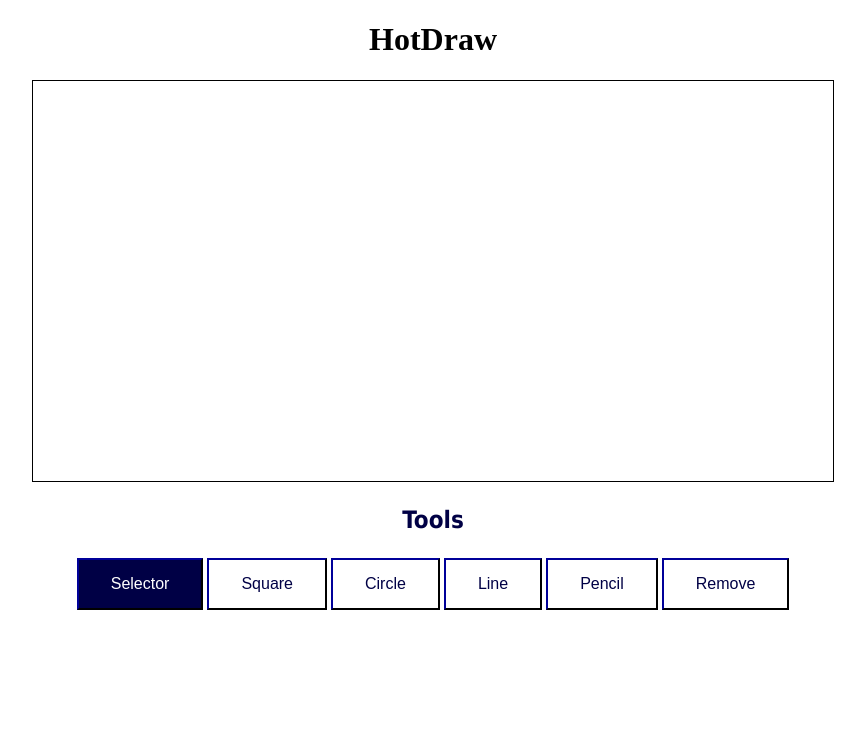
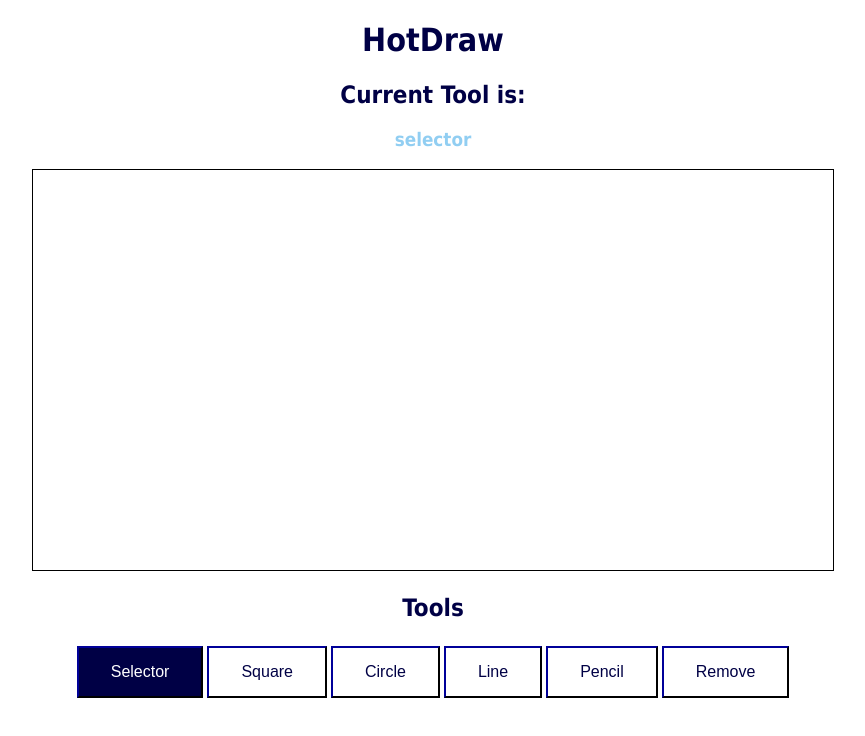
Before and after one commit to emwitth/hotdraw, an Angular app in the folder HotDraw/: page / in a window 1280 px wide. Shown: the top 736 px of the page, without its empty margins (207-1072 px from the left). Built offline with nearby package versions, Linux system fonts and the light colour scheme.

Commit message:
style changes and partial implementation of subscriber

```diff
--- a/HotDraw/src/app/app.component.css
+++ b/HotDraw/src/app/app.component.css
@@ -0,0 +1,4 @@
+.app-header{
+    color: #000045;
+    font-family: Tahoma;
+}
--- a/HotDraw/src/app/canvas/canvas.component.css
+++ b/HotDraw/src/app/canvas/canvas.component.css
@@ -0,0 +1,11 @@
+.tool-title{
+    color: #000045;
+    font-family: Tahoma;
+}
+
+.tool-name{
+    color: #91cef2;
+    font-family: Tahoma;
+}
+
+/*91cef2*/
--- a/HotDraw/src/app/canvas/canvas.component.html
+++ b/HotDraw/src/app/canvas/canvas.component.html
@@ -1,2 +1,4 @@
+<h2 class="tool-title">Current Tool is:</h2>
+<h3 class="tool-name">{{drawingTool.getName()}}</h3>
 <canvas #canvas style="border:1px solid #000;
 width:800px; height:400px;" (mouseup)="test()"></canvas>
--- a/HotDraw/src/app/canvas/canvas.component.ts
+++ b/HotDraw/src/app/canvas/canvas.component.ts
@@ -1,7 +1,10 @@
 import { Component, ElementRef, OnInit, ViewChild, AfterViewInit } from '@angular/core';
+import { DrawingToolService } from '../drawing-tool.service';
 import { Shape } from '../shape';
 import { Circle } from '../circle';
 import { Square } from '../square';
+import { Tool } from '../tool';
+import { Selector } from '../selector';
 
 @Component({
   selector: 'app-canvas',
@@ -10,10 +13,15 @@ import { Square } from '../square';
 })
 export class CanvasComponent implements OnInit, AfterViewInit {
   @ViewChild('canvas') public canvas!: ElementRef;
-  shapes: Array<Shape> = new Array();
+  shapes: Array<Shape>;
   private pen!: CanvasRenderingContext2D;
+  //default tool is selector;
+  drawingTool : Tool = new Selector();
 
-  constructor() {}
+
+  constructor(private drawingToolService: DrawingToolService) {
+    this.shapes = [];
+  }
 
   ngAfterViewInit(): void {
     this.pen = this.canvas.nativeElement.getContext('2d');
--- /dev/null
+++ b/HotDraw/src/app/drawing-tool.service.ts
@@ -0,0 +1,16 @@
+import { EventEmitter, Injectable, Output } from '@angular/core';
+import { Tool } from './tool';
+
+@Injectable({
+  providedIn: 'root'
+})
+export class DrawingToolService {
+
+  constructor() { }
+
+  @Output() toolChange: EventEmitter<Tool> = new EventEmitter();
+
+  changeTool(tool: Tool) {
+    this.toolChange.emit(tool);
+  }
+}
--- a/HotDraw/src/app/drawing-tool/drawing-tool.component.html
+++ b/HotDraw/src/app/drawing-tool/drawing-tool.component.html
@@ -1,31 +1,31 @@
 <h2 class="button-header"> Tools </h2>
 <button
 [ngClass]="{'selectedButton': selectedTool.getName() == 'selector', 'selectableButton': selectedTool.getName() != 'selector'}"
-(click)="selectCurrentTool('selector')">
+(click)="click()">
     Selector
 </button>
 <button
 [ngClass]="{'selectedButton': selectedTool.getName() == 'square', 'selectableButton': selectedTool.getName() != 'square'}"
-(click)="selectCurrentTool('square')">
+(click)="click()">
     Square
 </button>
 <button
 [ngClass]="{'selectedButton': selectedTool.getName() == 'circle', 'selectableButton': selectedTool.getName() != 'circle'}"
-(click)="selectCurrentTool('circle')">
+(click)="click()">
     Circle
 </button>
 <button
 [ngClass]="{'selectedButton': selectedTool.getName() == 'line', 'selectableButton': selectedTool.getName() != 'line'}"
-(click)="selectCurrentTool('line')">
+(click)="click()">
     Line
 </button>
 <button
 [ngClass]="{'selectedButton': selectedTool.getName() == 'pencil', 'selectableButton': selectedTool.getName() != 'pencil'}"
-(click)="selectCurrentTool('pencil')">
+(click)="click()">
     Pencil
 </button>
 <button
 [ngClass]="{'selectedButton': selectedTool.getName() == 'remove', 'selectableButton': selectedTool.getName() != 'remove'}"
-(click)="selectCurrentTool('remove')">
+(click)="click()">
     Remove
 </button>
--- a/HotDraw/src/app/drawing-tool/drawing-tool.component.ts
+++ b/HotDraw/src/app/drawing-tool/drawing-tool.component.ts
@@ -6,6 +6,7 @@ import { CircleTool } from '../circle';
 import { LineTool } from '../line';
 import { Pencil } from '../pencil';
 import { Remove } from '../remove';
+import { DrawingToolService } from '../drawing-tool.service';
 
 @Component({
   selector: 'app-drawing-tool',
@@ -25,22 +26,24 @@ export class DrawingToolComponent implements OnInit {
   tools: Map<string, Tool> = new Map();
 
 
-  constructor() {
-    this.tools.set(this.selector.getName(), this.selector);
-    this.tools.set(this.square.getName(), this.square);
-    this.tools.set(this.circle.getName(), this.circle);
-    this.tools.set(this.line.getName(), this.line);
-    this.tools.set(this.pencil.getName(), this.pencil);
-    this.tools.set(this.remove.getName(), this.remove);
-    this.selectedTool = this.selector;
+  constructor(private drawingToolService: DrawingToolService) {
+    this.selectedTool = new Selector();
+    // this.tools.set(this.selector.getName(), this.selector);
+    // this.tools.set(this.square.getName(), this.square);
+    // this.tools.set(this.circle.getName(), this.circle);
+    // this.tools.set(this.line.getName(), this.line);
+    // this.tools.set(this.pencil.getName(), this.pencil);
+    // this.tools.set(this.remove.getName(), this.remove);
+    // this.selectedTool = this.selector;
   }
 
   ngOnInit(): void {
   }
 
-  selectCurrentTool(tool: string) {
-    var selected = this.tools.get(tool);
-    this.selectedTool =  selected != undefined ? selected : this.selector;
+  click() {
+    this.drawingToolService.changeTool(this.selectedTool);
+    // var selected = this.tools.get(tool);
+    // this.selectedTool =  selected != undefined ? selected : this.selector;
   }
 
 }
```
Also changed, not shown: 1 other file (tests, documents, lock files or other folders).
